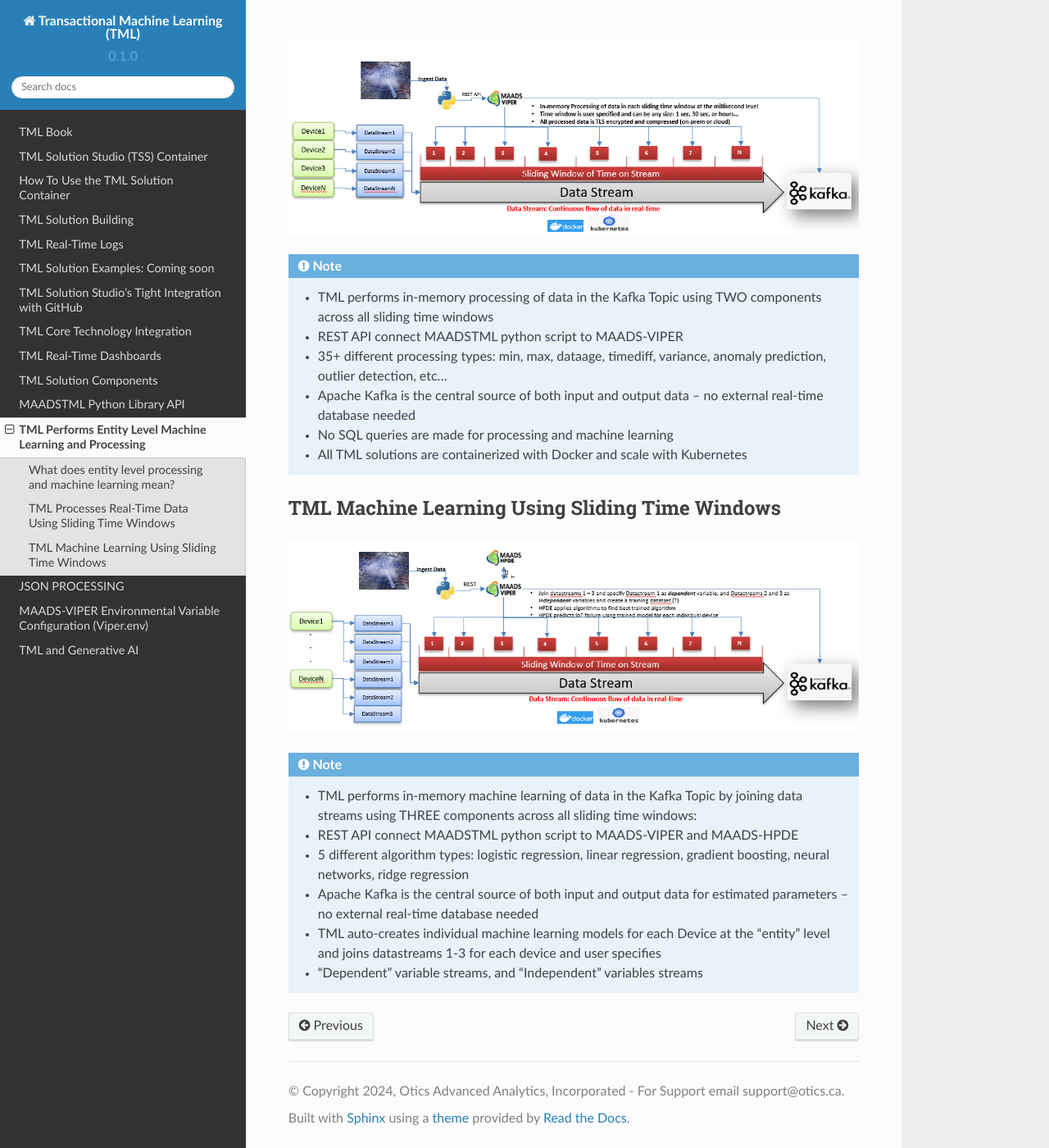
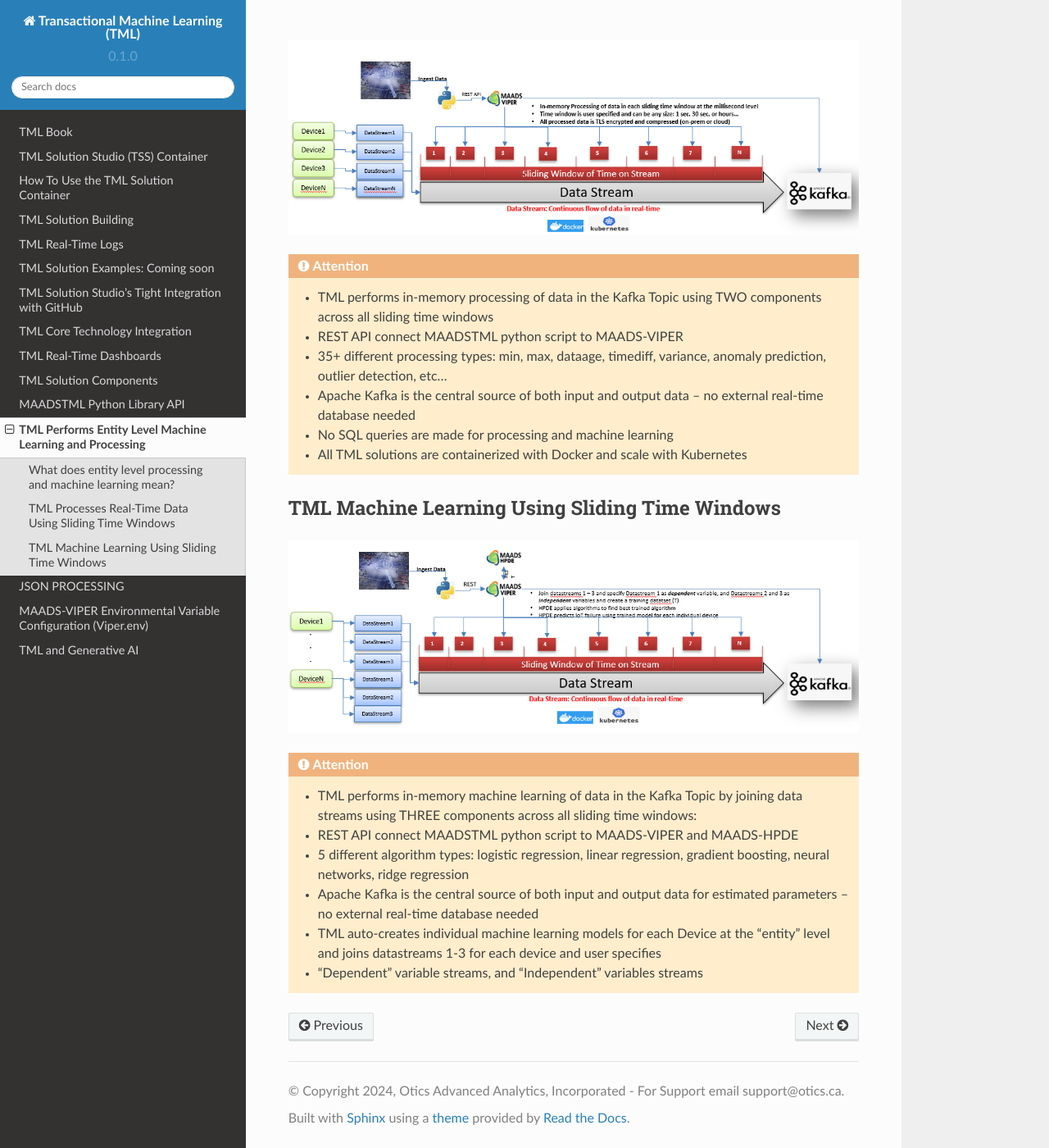
Before and after one commit to smaurice101/readthedocs, a Sphinx documentation site: the page built from docs/source/entity.rst, in a window 1280 px wide and 1400 px high, scrolled down 1133 px. Shown: the whole window at 82% size. Built offline with Sphinx 7.4.7 and the Read the Docs theme 2.0.0, drawn with Linux system fonts in a browser that asks for light colours; some of the changed lines change nothing that is shown.

Commit message:
Update entity.rst

```diff
--- a/docs/source/entity.rst
+++ b/docs/source/entity.rst
@@ -24,7 +24,7 @@ TML Processes Real-Time Data Using Sliding Time Windows
 
 .. figure:: tml1.png
 
-.. note::
+.. attention::
 
    * TML performs in-memory processing of data in the Kafka Topic using TWO components across all sliding time windows
    * REST API connect MAADSTML python script to MAADS-VIPER
@@ -38,7 +38,7 @@ TML Machine Learning  Using Sliding Time Windows
 
 .. figure:: tml2.png
 
-.. note::
+.. attention::
 
    * TML performs in-memory machine learning of data in the Kafka Topic by joining data streams using THREE components across all sliding time windows:
    * REST API connect MAADSTML python script to MAADS-VIPER and MAADS-HPDE
```
